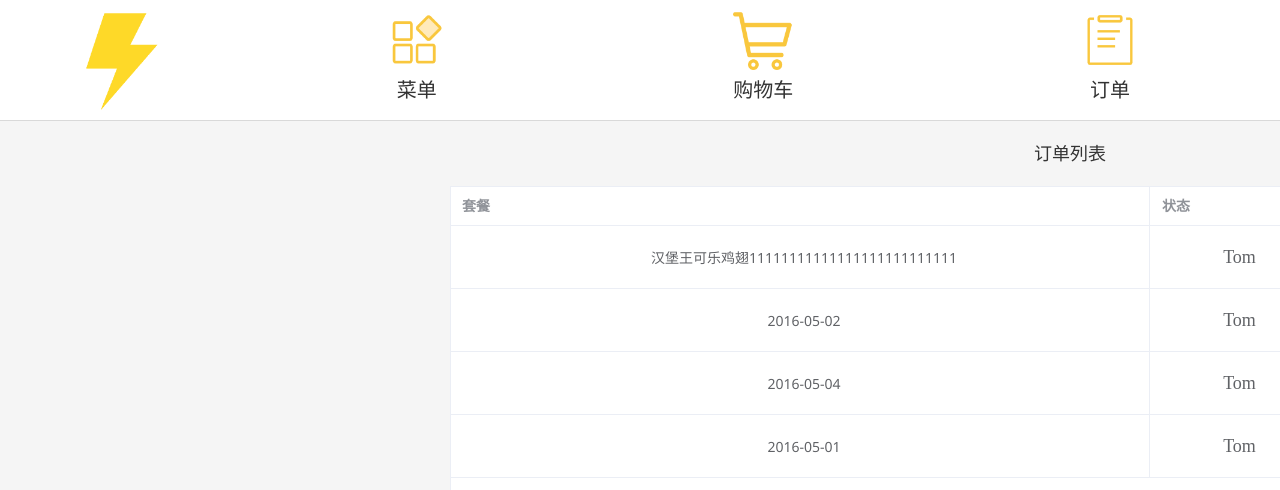
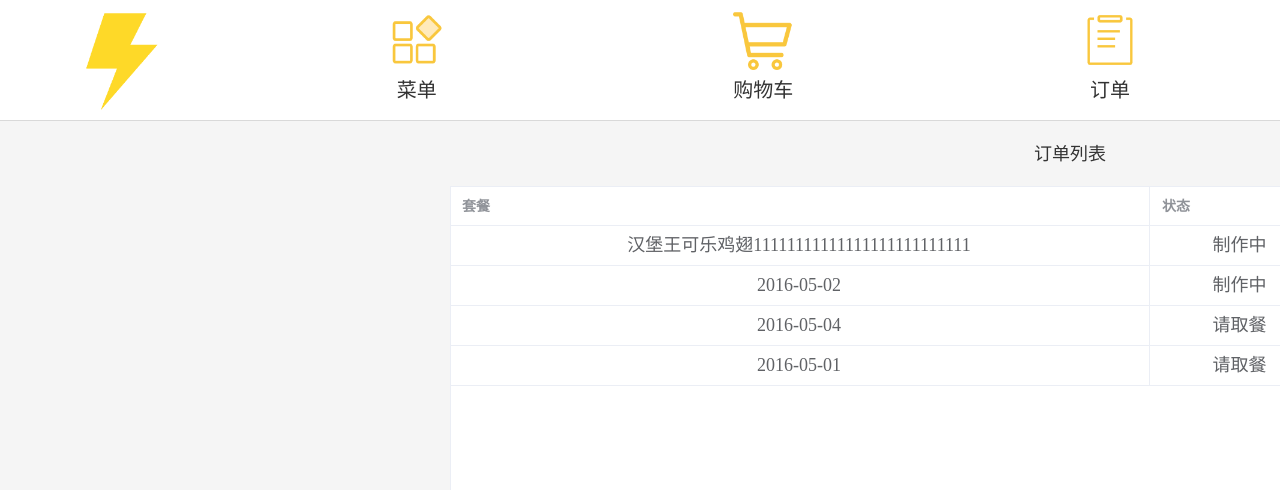
Before and after one commit to Bascii098/McDL, a Vue app: page /order in a window 1280 px wide. Shown: the top 490 px of the page. Built offline with nearby package versions, Linux system fonts and the light colour scheme; a small style sheet from the web is missing.

Commit message:
变量名规范化

```diff
--- a/src/views/order/index.vue
+++ b/src/views/order/index.vue
@@ -2,23 +2,27 @@
 const tableData = [
   {
     foods: '汉堡王可乐鸡翅11111111111111111111111111',
-    name: 'Tom',
-    address: 'No. 189, Grove St, Los Angeles'
+    status: '制作中',
+    methods: '外带',
+    price: '￥19.9'
   },
   {
     foods: '2016-05-02',
-    name: 'Tom',
-    address: 'No. 189, Grove St, Los Angeles'
+    status: '制作中',
+    methods: '堂食',
+    price: '￥9.9'
   },
   {
     foods: '2016-05-04',
-    name: 'Tom',
-    address: 'No. 189, Grove St, Los Angeles'
+    status: '请取餐',
+    methods: '外带',
+    price: '￥9.9'
   },
   {
     foods: '2016-05-01',
-    name: 'Tom',
-    address: 'No. 189, Grove St, Los Angeles'
+    status: '请取餐',
+    methods: '堂食',
+    price: '￥9.9'
   }
 ]
 </script>
@@ -29,22 +33,28 @@ const tableData = [
       <el-table-column label="套餐" show-overflow-tooltip>
         <template #default="scope">
           <div class="table">
-            <span style="margin-left: 10px">{{ scope.row.foods }}</span>
+            <span class="status">{{ scope.row.foods }}</span>
           </div>
         </template>
       </el-table-column>
       <el-table-column label="状态" width="180">
         <template #default="scope">
           <div class="table">
-            <span class="status">{{ scope.row.name }}</span>
+            <span class="status">{{ scope.row.status }}</span>
           </div>
         </template>
       </el-table-column>
-      <el-table-column prop="address" label="就餐方式" width="180" />
+      <el-table-column label="就餐方式" width="180">
+        <template #default="scope">
+          <div class="table">
+            <span class="status">{{ scope.row.methods }}</span>
+          </div>
+        </template>
+      </el-table-column>
       <el-table-column label="价格" width="180">
         <template #default="scope">
           <div class="table">
-            <span class="price">{{ scope.row.address }}</span>
+            <span class="price">{{ scope.row.price }}</span>
           </div>
         </template>
       </el-table-column>
@@ -70,6 +80,7 @@ const tableData = [
     justify-content: center;
 
     .price {
+      font-size: 28px;
       color: red;
       font-family: fantasy;
     }
```
